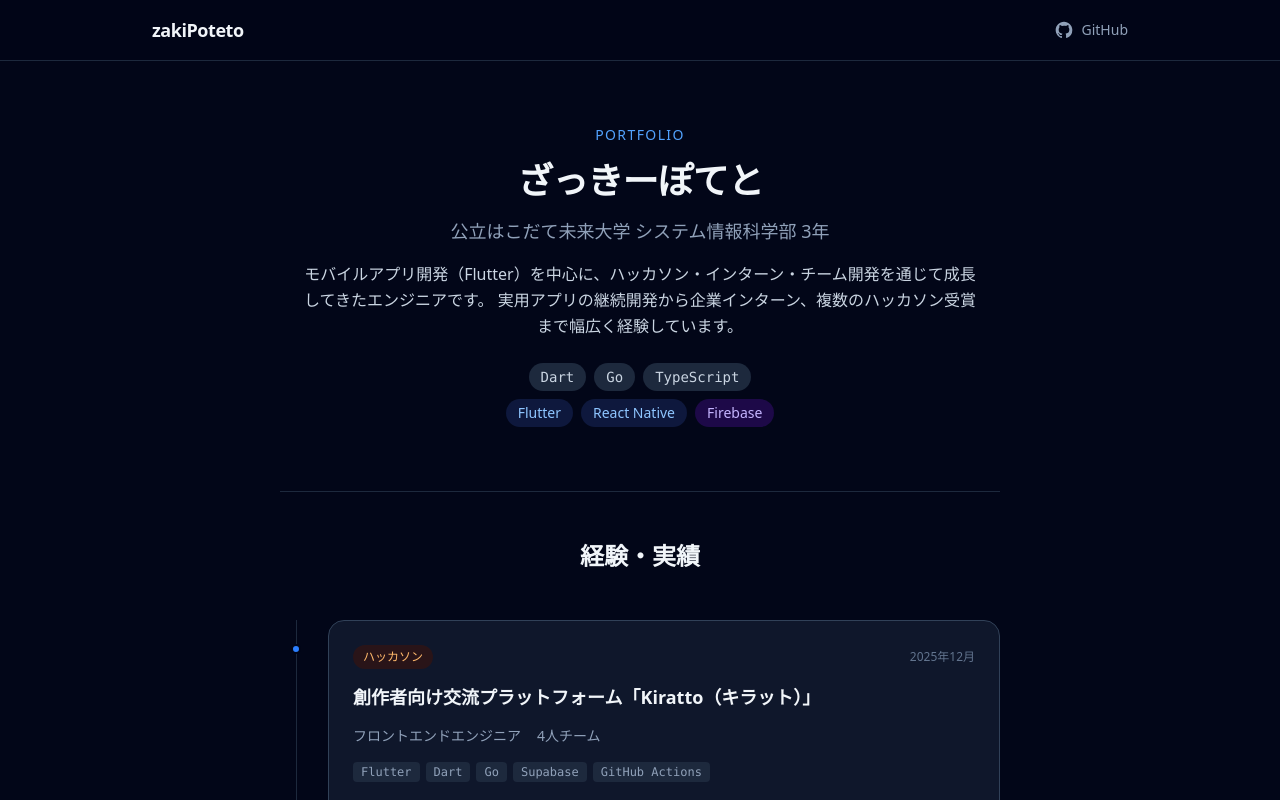
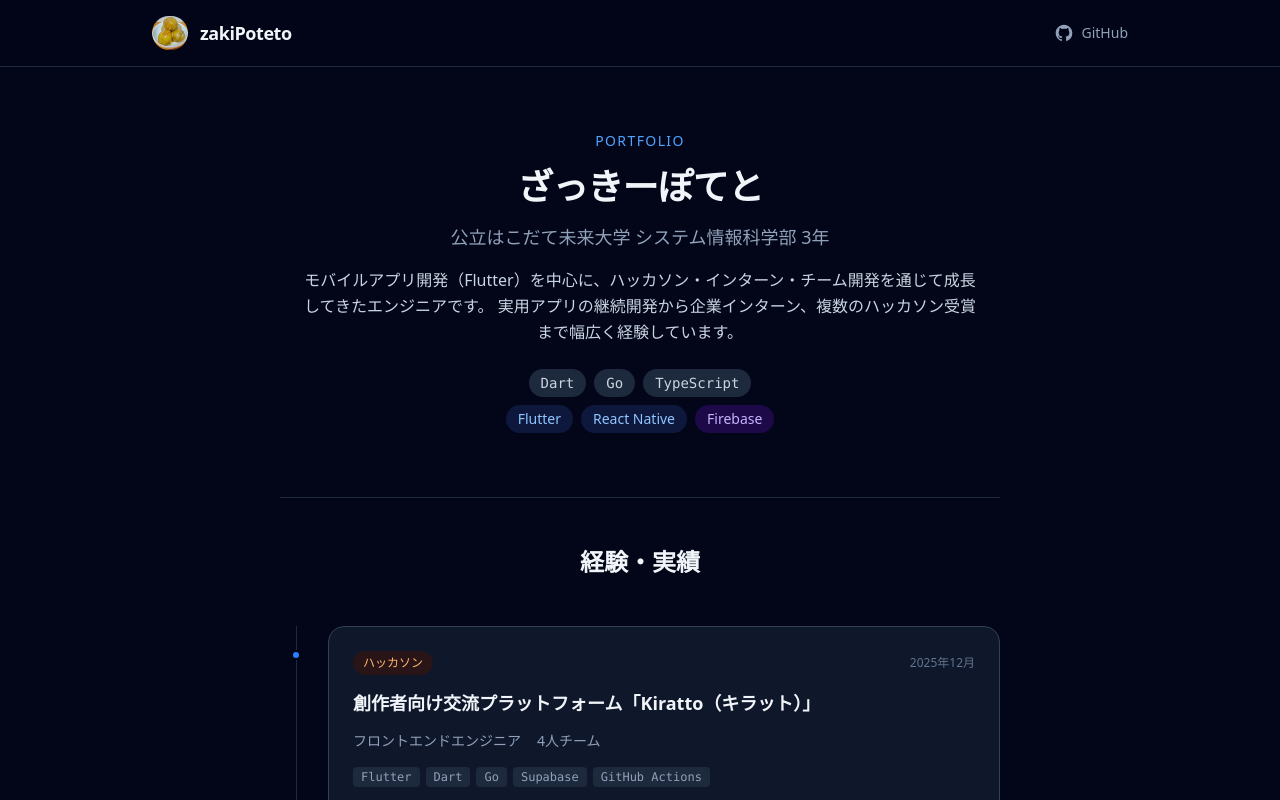
Before and after one commit to zakiPoteto/PortfolioWeb, a Next.js app: page / in a window 1280 px wide. Shown: the top 800 px of the page. Built offline with nearby package versions, Linux system fonts and the light colour scheme.

Commit message:
feat:iconを追加

```diff
--- a/src/components/Header.tsx
+++ b/src/components/Header.tsx
@@ -1,8 +1,19 @@
+import Image from "next/image";
+
 export default function Header() {
   return (
     <header className="sticky top-0 z-10 bg-slate-950/90 backdrop-blur border-b border-slate-800">
       <div className="max-w-5xl mx-auto px-6 py-4 flex justify-between items-center">
-        <span className="font-bold text-lg tracking-tight">zakiPoteto</span>
+        <div className="flex items-center gap-3">
+          <Image
+            src="/icon.jpg"
+            alt="zakiPoteto"
+            width={36}
+            height={36}
+            className="rounded-full object-cover"
+          />
+          <span className="font-bold text-lg tracking-tight">zakiPoteto</span>
+        </div>
         <a
           href="https://github.com/zakiPoteto"
           target="_blank"
```
Also changed, not shown: public/icon.jpg (added).
